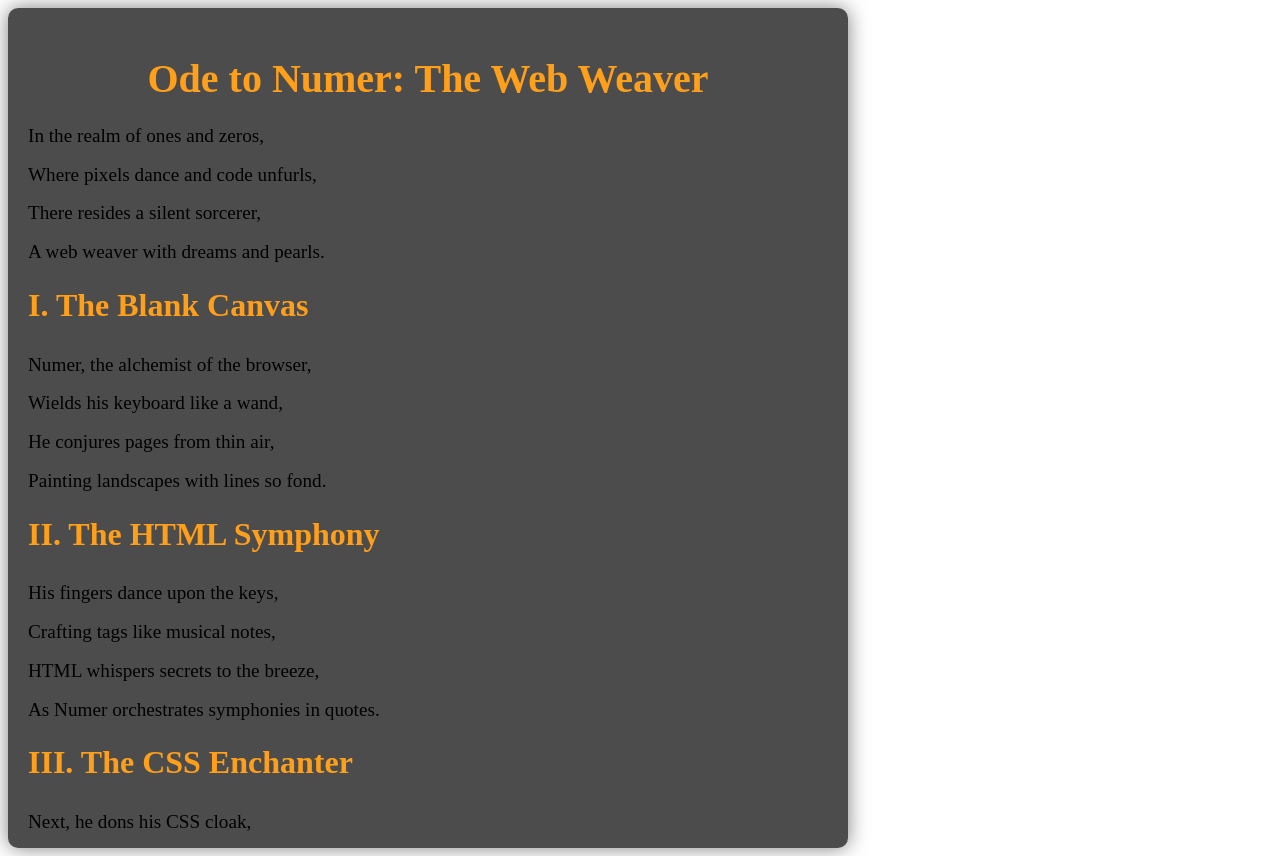
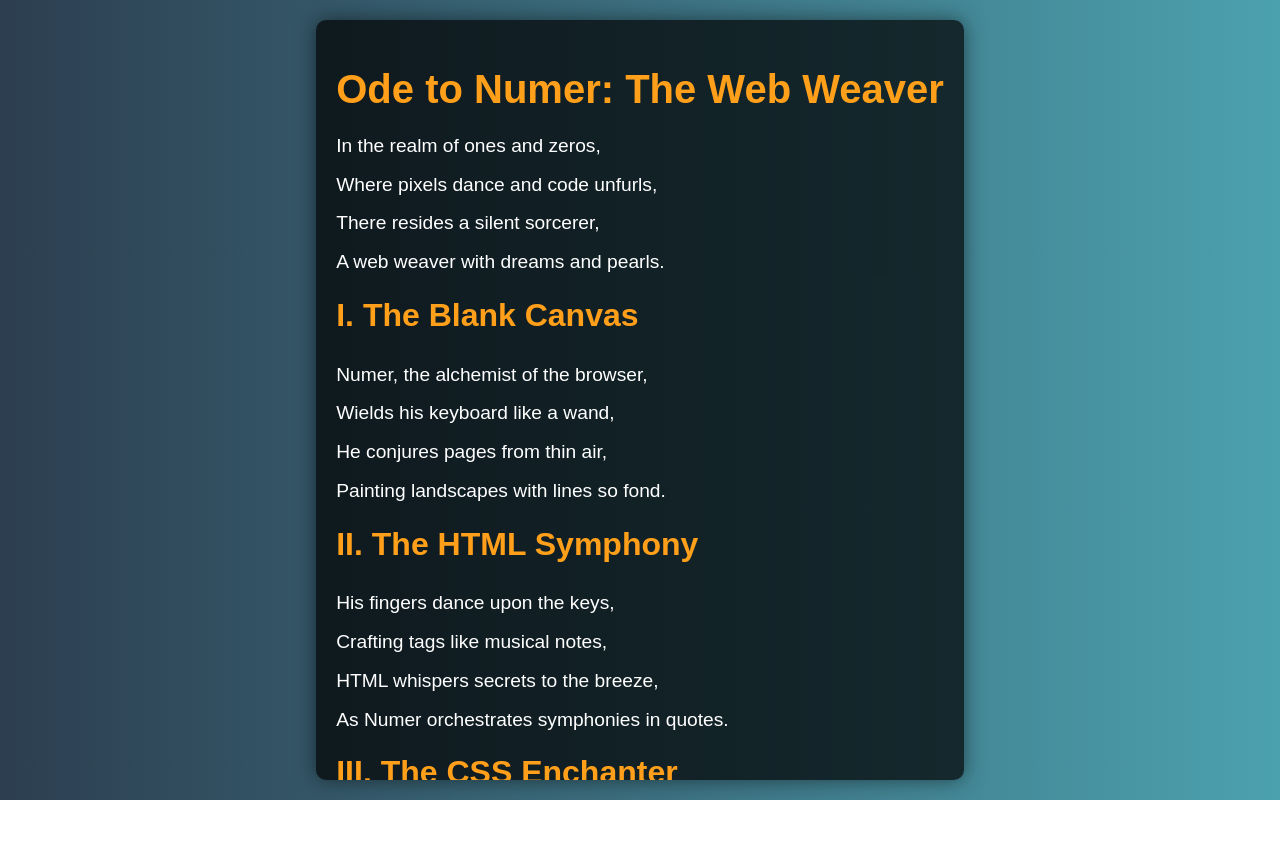
Before and after one commit to RyuuujiFlare/itecssss, a plain HTML site: page index.html in a window 1280 px wide. After the commit the page ends 800 px from the top, so only its background shows below. Drawn offline with Linux system fonts and the light colour scheme.

Commit message:
Update index.html

```diff
--- a/index.html
+++ b/index.html
@@ -5,16 +5,14 @@
     <meta name="viewport" content="width=device-width, initial-scale=1.0">
     <title>Web Weaver Ode</title>
     <style>body {
-    body {
     font-family: 'Arial', sans-serif;
     background: linear-gradient(to right, #2c3e50, #4ca1af);
     color: #fff;
     margin: 0;
     display: flex;
     justify-content: center;
-    align-items: flex-start; /* Changed from center to flex-start */
+    align-items: center;
     height: 100vh;
-    overflow: hidden;
 }
 
 #content {
@@ -24,8 +22,8 @@
     box-shadow: 0 0 20px rgba(0, 0, 0, 0.5);
     max-width: 800px;
     text-align: left;
-    overflow-y: auto; /* Ensure content is scrollable */
-    height: 100vh; /* Use 100vh to make it the height of the viewport */
+    overflow-y: auto; /* Make content scrollable */
+    height: 90vh;
 }
 
 h1, h2 {
@@ -59,6 +57,7 @@ p:last-of-type {
     text-align: center;
 }
 
+
 </style>
 </head>
 <body>
```
